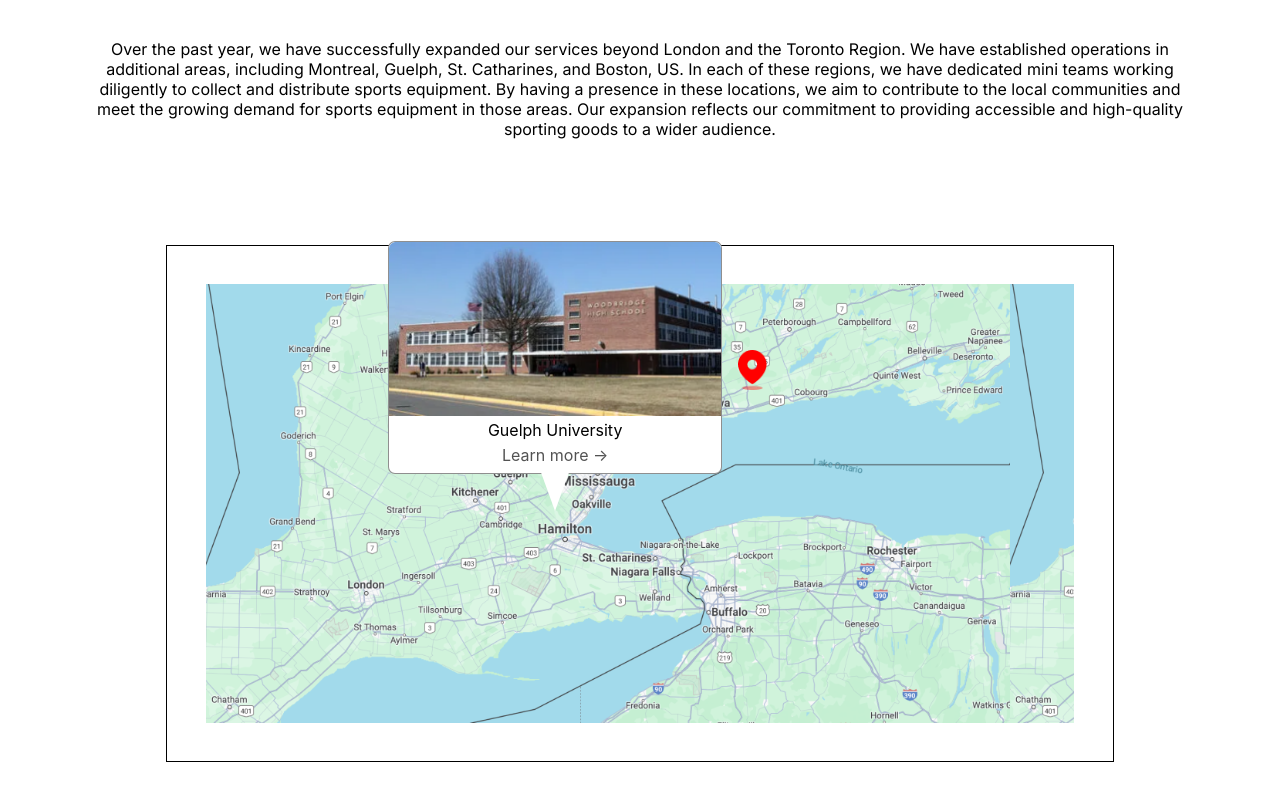
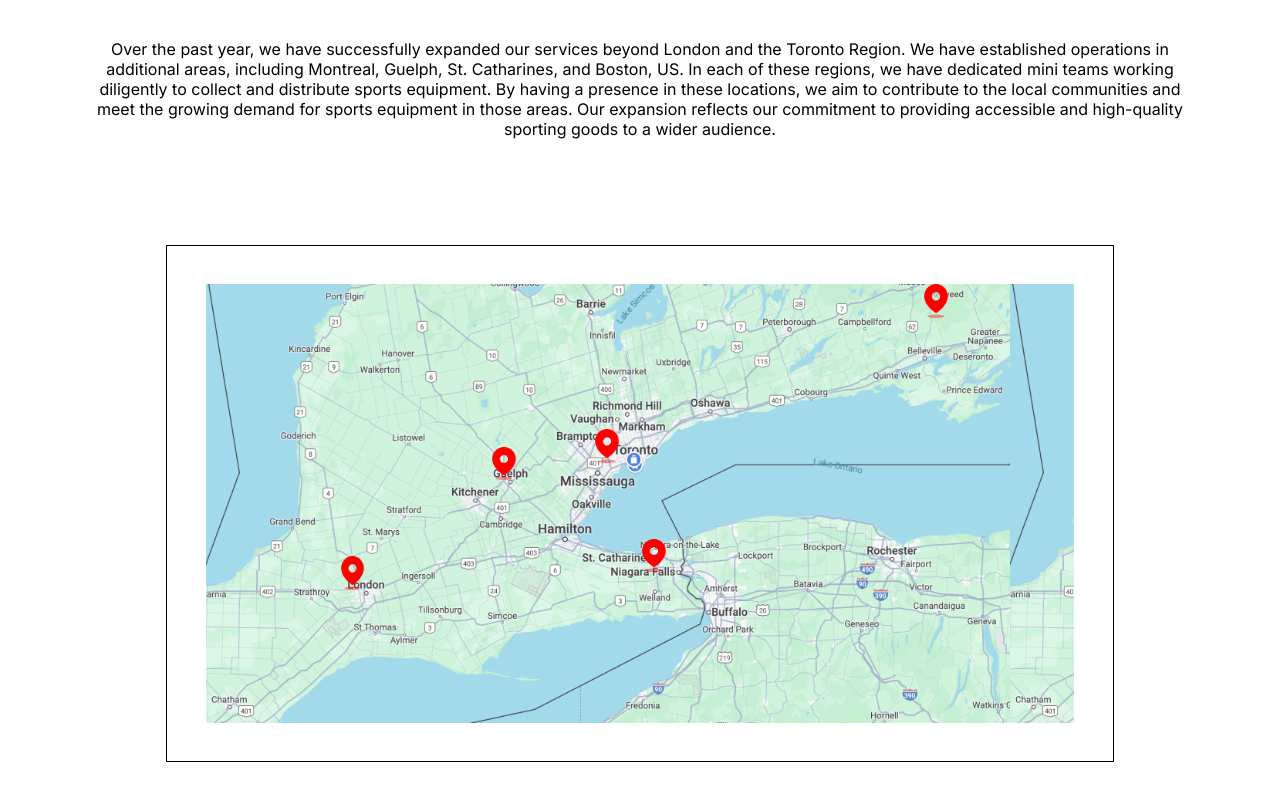
Before and after one commit to RadmehrM/KBK-React, a React (Create React App) app in the folder kbk-react/: page /location in a window 1280 px wide. Shown: the part 469-1260 px from the top of the page. Built offline with nearby package versions, Linux system fonts and the light colour scheme.

Commit message:
added locations and fixed popout

```diff
--- a/kbk-react/src/components/Location.js
+++ b/kbk-react/src/components/Location.js
@@ -1,5 +1,5 @@
 import "../styles/Location.css";
-import { useLayoutEffect, useRef } from "react";
+import { useLayoutEffect, useRef, useState } from "react";
 
 /* Notes:
 - Popup with school image should stay in same relative position when shrunk (this can be completed when making mobile friendly)
@@ -9,25 +9,21 @@ import { useLayoutEffect, useRef } from "react";
 function Location() {
   // dynamic height resizing for map/markers - maintains ratio based on current map width
   const mapRef = useRef(null);
-  const markerRef = useRef(null);
-  const markerRef2 = useRef(null);
+  const [markerDimension, setMarkerDimension] = useState({
+    width: 33,
+    height: 33 * 1.429,
+  })
+
+  const [popup, setPopup] = useState(null);
 
   useLayoutEffect(() => {
     function updateSize() {
-      if (mapRef.current && markerRef.current && markerRef2.current) {
+      if (mapRef.current) {
         mapRef.current.style.height = `${mapRef.current.offsetWidth * 0.546}px`;
-        markerRef.current.style.width = `${
-          mapRef.current.offsetWidth * 0.03
-        }px`;
-        markerRef.current.style.height = `${
-          markerRef.current.offsetWidth * 1.429
-        }px`;
-        markerRef2.current.style.width = `${
-          mapRef.current.offsetWidth * 0.03
-        }px`;
-        markerRef2.current.style.height = `${
-          markerRef2.current.offsetWidth * 1.429
-        }px`;
+        setMarkerDimension({
+          width: mapRef.current.offsetWidth * 0.025,
+          height: mapRef.current.offsetWidth * 0.025 * 1.429
+        })
       }
     }
     window.addEventListener("resize", updateSize);
@@ -61,29 +57,131 @@ function Location() {
         </p>
       </div>
       <div id="map" ref={mapRef}>
-        <div id="map-image">
+        <div id="map-image" onClick={() => setPopup(null)}>
+
+          {/* toronto */}
+          <div
+            className="marker"
+            id="toronto"
+          >
             <img
               src={require("../images/marker.png")}
               alt=""
+              style={{...markerDimension, transform: 'translateX(-50%)'}}
+              onMouseOver={() => {setPopup('toronto')}}
+            />
+            {popup === 'toronto' &&
+              <div className="popup">
+                <img
+                  src={require('../images/school.png')}
+                  className="school-image"
+                  alt="map"
+                />
+                <span className="school-title">Toronto</span>
+                <span className="learn-more-link">Learn more -{">"}</span>
+                <div className="polygon"></div>
+              </div>
+            }
+          </div>
+
+          {/* london */}
+          <div
             className="marker"
-            id="oshawa"
-            ref={markerRef}
-          />
+            id="london"
+          >
             <img
               src={require("../images/marker.png")}
               alt=""
+              style={{...markerDimension, transform: 'translateX(-50%)'}}
+              onMouseOver={() => {setPopup('london')}}
+            />
+            {popup === 'london' &&
+              <div className="popup">
+                <img
+                  src={require('../images/school.png')}
+                  className="school-image"
+                  alt="map"
+                />
+                <span className="school-title">London</span>
+                <span className="learn-more-link">Learn more -{">"}</span>
+                <div className="polygon"></div>
+              </div>
+            }
+          </div>
+
+          {/* stcatherines */}
+          <div
+            className="marker"
+            id="stcatherines"
+          >
+            <img
+              src={require("../images/marker.png")}
+              alt=""
+              style={{...markerDimension, transform: 'translateX(-50%)'}}
+              onMouseOver={() => {setPopup('stcatherines')}}
+            />
+            {popup === 'stcatherines' &&
+              <div className="popup">
+                <img
+                  src={require('../images/school.png')}
+                  className="school-image"
+                  alt="map"
+                />
+                <span className="school-title">St Catherines</span>
+                <span className="learn-more-link">Learn more -{">"}</span>
+                <div className="polygon"></div>
+              </div>
+            }
+          </div>
+
+          {/* guelph */}
+          <div
             className="marker"
             id="guelph"
-            ref={markerRef2}
+          >
+            <img
+              src={require("../images/marker.png")}
+              alt=""
+              style={{...markerDimension, transform: 'translateX(-50%)'}}
+              onMouseOver={() => {setPopup('guelph')}}
             />
+            {popup === 'guelph' &&
               <div className="popup">
                 <img
-              src={require("../images/school.png")}
+                  src={require('../images/school.png')}
                   className="school-image"
+                  alt="map"
                 />
-            <span className="school-title">Guelph University</span>
+                <span className="school-title">Guelph</span>
                 <span className="learn-more-link">Learn more -{">"}</span>
                 <div className="polygon"></div>
+              </div>
+            }
+          </div>
+
+          {/* kingston */}
+          <div
+            className="marker"
+            id="kingston"
+          >
+            <img
+              src={require("../images/marker.png")}
+              alt=""
+              style={{...markerDimension, transform: 'translateX(-50%)'}}
+              onMouseOver={() => {setPopup('kingston')}}
+            />
+            {popup === 'kingston' &&
+              <div className="popup">
+                <img
+                  src={require('../images/school.png')}
+                  className="school-image"
+                  alt="map"
+                />
+                <span className="school-title">Kingston</span>
+                <span className="learn-more-link">Learn more -{">"}</span>
+                <div className="polygon"></div>
+              </div>
+            }
           </div>
         </div>
       </div>
--- a/kbk-react/src/styles/Location.css
+++ b/kbk-react/src/styles/Location.css
@@ -107,32 +107,51 @@
   }
 
   .marker {
-    max-width: 31.5px;
-    max-height: 45px;
+    /* max-width: 31.5px;
+    max-height: 45px; */
     position: relative;
+    display: inline;
+    align-items: center;
   }
 
-  #oshawa {
-    left: 14.6%;
-    top: 15%;
+  #toronto {
+    left: 3%;
+    top: 33%;
+  }
+
+  #london {
+    left: -29%;
+    top: 62%;
+  }
+
+  #stcatherines {
+    left: 3%;
+    top: 58%;
   }
 
   #guelph {
-    left: -14%;
-    top: 33%;
+    left: -17%;
+    top: 37%;
+  }
+
+  #kingston {
+    left: 30%;
+    top: 0%;
   }
 
   .popup {
     width: 334px;
     height: 233px;
     background-color: white;
-    position: relative;
-    top: -20%;
-    left: 21%;
     border-radius: 7px;
     border: 0.5px solid #00000070;
     display: flex;
     flex-direction: column;
+    position: absolute;
+    z-index: 2;
+    bottom: 0;
+    left: 0;
+    transform: translateX(-50%) translateY(-30%);
   }
 
   .school-image {
```
Lines whose indentation alone changed are shown as unchanged.
